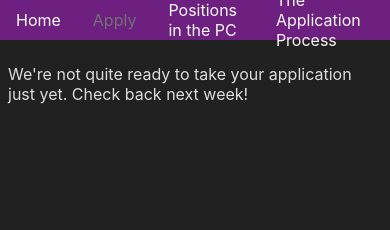
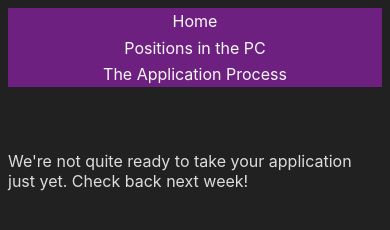
Before and after one commit to pc-kirchberg/join2019, an Eleventy site: page pages/apply.md in a window 390 px wide. Built offline with nearby package versions, Linux system fonts and the light colour scheme; Eleventy itself is replaced by a stand-in of ours; files that its build step writes are made by us from their sources.

Commit message:
tweaking

```diff
--- a/_includes/page.njk
+++ b/_includes/page.njk
@@ -4,10 +4,12 @@ layout: base
 
 <nav class="navbar">
     <a class="navlink" href="/">Home</a>
-    {%- for page in collections.pages | sort(true, false, "order") -%}
+    {%- for navpage in collections.pages | sort(true, false, "order") -%}
 
-        {% if page.data.navbar %}
-            <a href="{{ page.url }}" {{ "disabled" if page.data.disabled else "" }}  class="navlink">{{ page.data.title }}</a>
+        {% if navpage.data.navbar %}
+            {% if page.url != navpage.url %}
+                <a href="{{ navpage.url }}" {{ "disabled" if navpage.data.disabled else "" }}  class="navlink">{{ navpage.data.title }}</a>
+            {% endif %}
         {% endif %}
 
     {%- endfor -%}
--- a/assets/styles/site.scss
+++ b/assets/styles/site.scss
@@ -1,4 +1,10 @@
 @import "variables";
+
+@mixin mobile {
+    @media screen and (max-width: 640px) {
+        @content;
+    }
+}
 
 body {
     background-color: #212121;
@@ -37,6 +43,9 @@ a {
     &[disabled] {
         background-color: #727272;
     }
+    @include mobile {
+        display: block;
+    }
 }
 
 .navbar {
@@ -52,6 +61,12 @@ a {
     align-items: center;
     justify-content: flex-start;
 
+    @include mobile {
+        flex-direction: column;
+        height: auto;
+        position: relative;
+    }
+
     .navlink {
         text-decoration: none;
         color: #fafafa;
```
